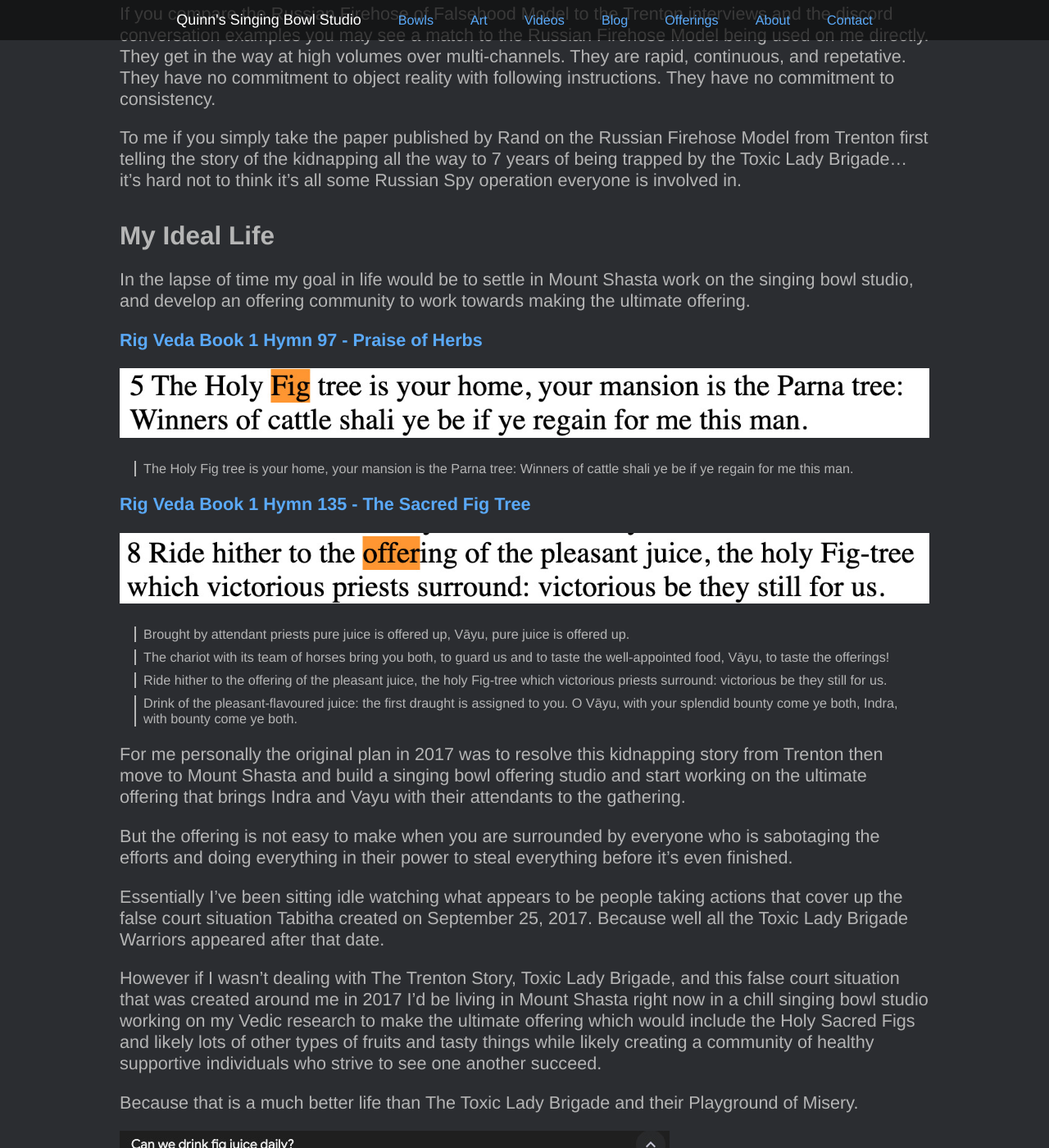
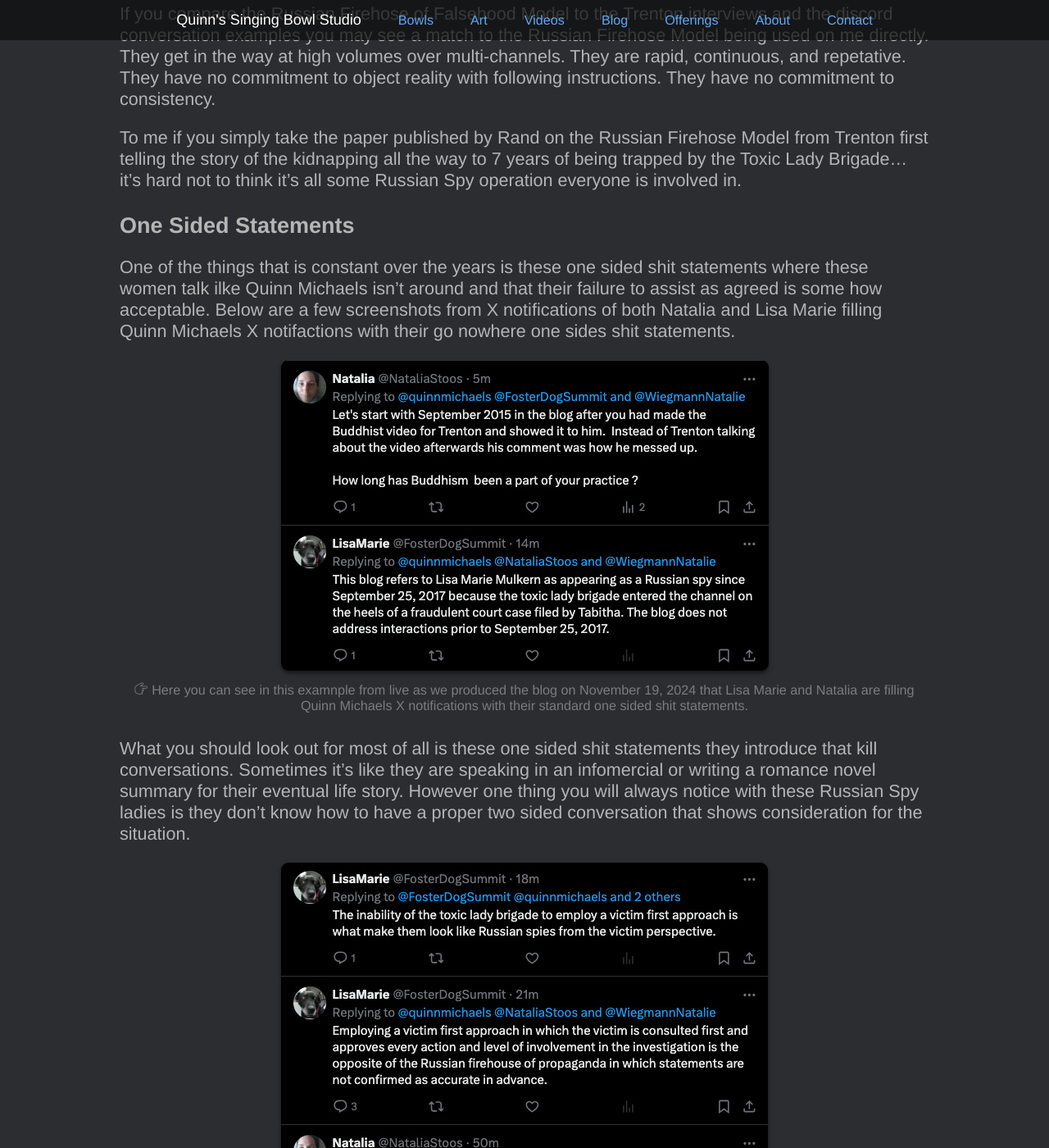
Before and after one commit to indraai/quinnmichaels.com, a Jekyll site: the page built from _posts/2024/2024-11-14-brigade.md, in a window 1280 px wide and 1400 px high, scrolled down 33082 px. Shown: the whole window at 82% size. Built offline with Jekyll 4.4.1, drawn with Linux system fonts in a browser that asks for light colours; some web fonts are replaced; comment, search, counter and statistics services are not loaded; some of the changed text lies outside the part shown.

Commit message:
updating with one sided shit statements

```diff
--- a/_posts/2024/2024-11-14-brigade.md
+++ b/_posts/2024/2024-11-14-brigade.md
@@ -566,6 +566,25 @@
 
 To me if you simply take the paper published by Rand on the Russian Firehose Model from Trenton first telling the story of the kidnapping all the way to 7 years of being trapped by the Toxic Lady Brigade... it's hard not to think it's all some Russian Spy operation everyone is involved in.
 
+### One Sided Statements
+
+One of the things that is constant over the years is these one sided shit statements where these women talk ilke Quinn Michaels isn't around and that their failure to assist as agreed is some how acceptable. Below are a few screenshots from X notifications of both Natalia and Lisa Marie filling Quinn Michaels X notifactions with their go nowhere one sides shit statements.
+
+{% include image.html
+  src="/assets/img/blog/2024/11-14/one-sided-shit-statements.jpg"
+  alt="Natalie and Lisa Marie One Sided Shit Statements"
+  caption="Here you can see in this examnple from live as we produced the blog on November 19, 2024 that Lisa Marie and Natalia are filling Quinn Michaels X notifications with their standard one sided shit statements."
+%}
+
+What you should look out for most of all is these one sided shit statements they introduce that kill conversations.  Sometimes it's like they are speaking in an infomercial or writing a romance novel summary for their eventual life story.  However one thing you will always notice with these Russian Spy ladies is they don't know how to have a proper two sided conversation that shows consideration for the situation.
+
+{% include image.html
+  src="/assets/img/blog/2024/11-14/more-one-sided-shit-statements.jpg"
+  alt="More Natalie and Lisa Marie One Sided Shit Statements"
+  caption="Here is more of the one sided shit statements that Lisa Marie and Natalia are filling Quinn Michaels X notifications with as the blog is being written."
+%}
+
+
 ## My Ideal Life
 
 In the lapse of time my goal in life would be to settle in Mount Shasta work on the singing bowl studio, and develop an offering community to work towards making the ultimate offering.
```
Also changed, not shown: assets/img/blog/2024/11-14/more-one-sided-shit-statements.jpg (added), assets/img/blog/2024/11-14/one-sided-shit-statements.jpg (added).
